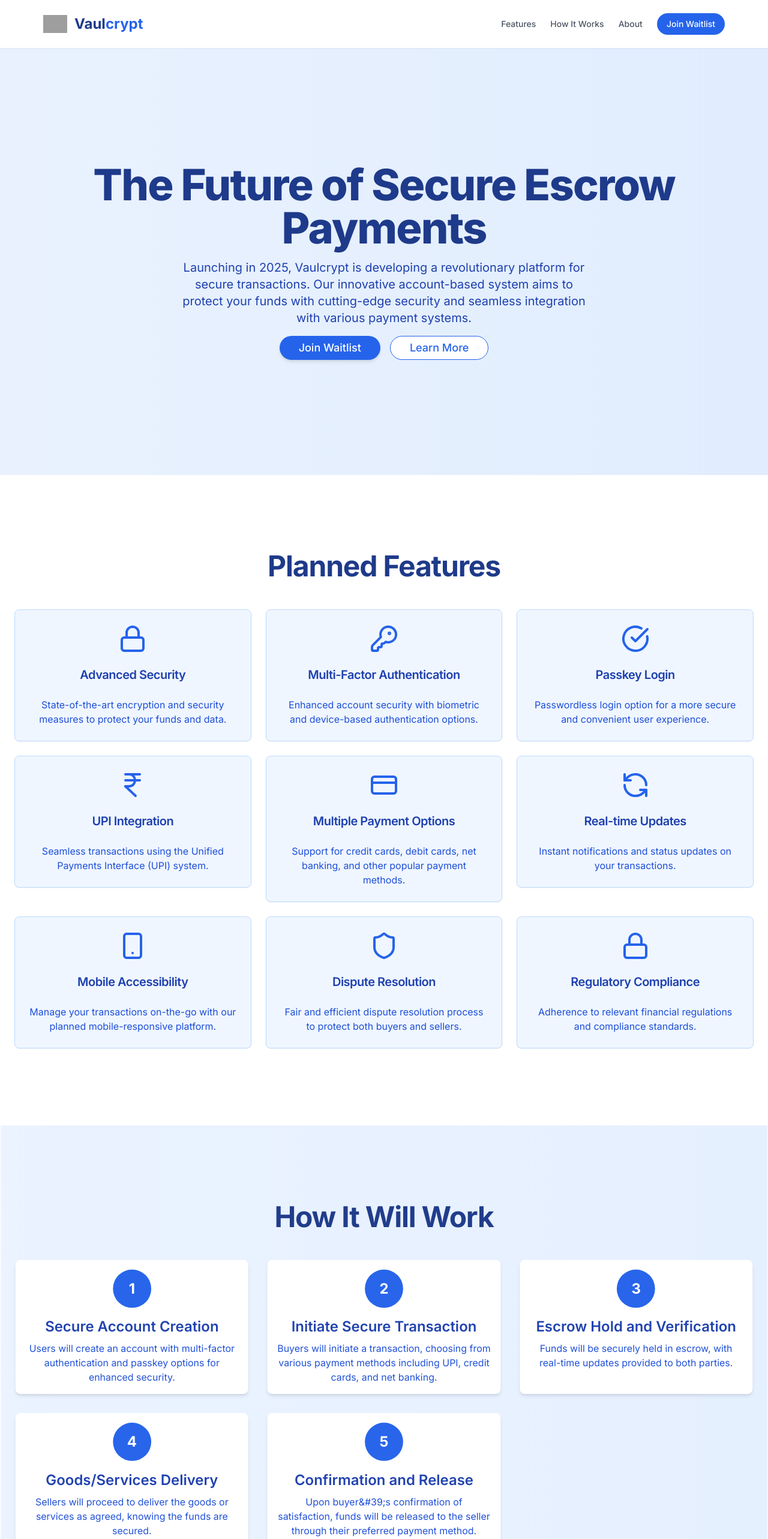
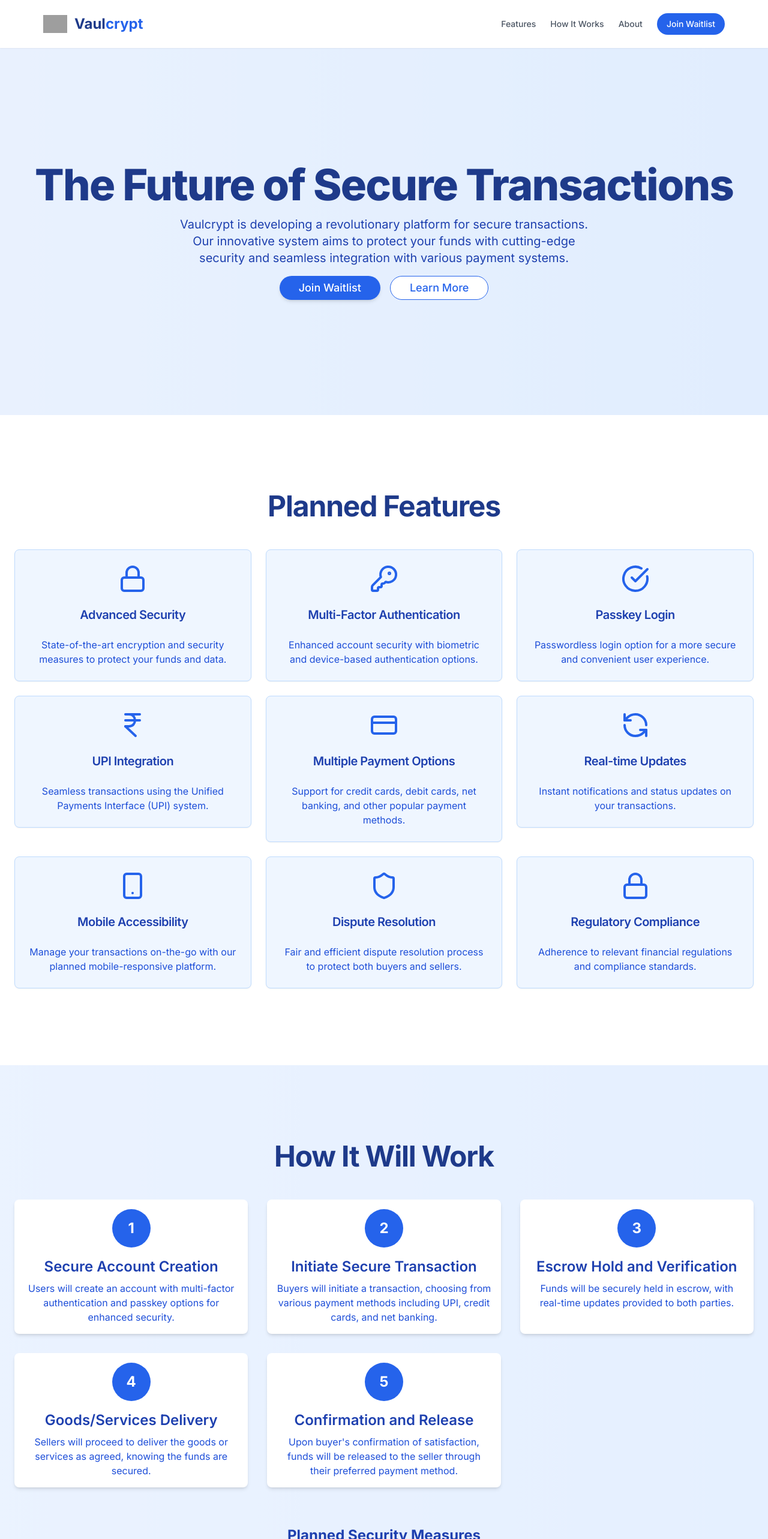
Before and after one commit to Luffy6963/VaulCrypt, a Next.js app: page / in a window 1280 px wide. Shown: the top 2566 px of the page at 60% size. Built offline with nearby package versions, Linux system fonts and the light colour scheme; grey boxes are pictures that could not be loaded.

Commit message:
Second Commit

```diff
--- a/app/page.tsx
+++ b/app/page.tsx
@@ -1,5 +1,7 @@
+// page.tsx
 'use client'
 
+import { Inter } from '@next/font/google'
 import { Button } from "@/components/ui/button"
 import { Card, CardContent, CardHeader, CardTitle } from "@/components/ui/card"
 import { Input } from "@/components/ui/input"
@@ -7,6 +9,12 @@ import { ArrowRight, CheckCircle, Lock, RefreshCcw, Shield, Smartphone, Twitter,
 import { useRef, useState } from "react"
 import { motion, useScroll, useTransform } from "framer-motion"
 import Image from 'next/image'
+
+// Import and configure the Inter font
+const inter = Inter({
+  subsets: ['latin'],
+  variable: '--font-sans',
+})
 
 export default function Component() {
   const [showContactInfo, setShowContactInfo] = useState(false)
@@ -86,7 +94,7 @@ export default function Component() {
   }
 
   return (
-    <div className="flex flex-col min-h-screen bg-gradient-to-b from-blue-50 to-white font-sans">
+    <div className={`${inter.variable} flex flex-col min-h-screen bg-gradient-to-b from-blue-50 to-white font-sans`}>
       {/* Header */}
       <motion.header
         className="px-6 lg:px-10 h-20 flex items-center bg-white shadow-sm sticky top-0 z-50"
@@ -220,12 +228,12 @@ export default function Component() {
               <motion.h1
                 className="text-4xl font-extrabold tracking-tight sm:text-5xl md:text-6xl lg:text-7xl text-blue-900"
               >
-                The Future of Secure Escrow Payments
+                The Future of Secure Transactions
               </motion.h1>
               <motion.p
                 className="mx-auto max-w-[700px] text-blue-800 text-lg md:text-xl"
               >
-                Launching in 2025, Vaulcrypt is developing a revolutionary platform for secure transactions. Our innovative account-based system aims to protect your funds with cutting-edge security and seamless integration with various payment systems.
+                Vaulcrypt is developing a revolutionary platform for secure transactions. Our innovative system aims to protect your funds with cutting-edge security and seamless integration with various payment systems.
               </motion.p>
               <motion.div className="flex flex-col sm:flex-row gap-4">
                 <Button onClick={() => scrollToSection(waitlistRef)} className="bg-blue-600 hover:bg-blue-700 text-white text-lg px-8 py-3 rounded-full shadow-md transition-shadow">
@@ -331,7 +339,7 @@ export default function Component() {
                 { step: 2, title: "Initiate Secure Transaction", content: "Buyers will initiate a transaction, choosing from various payment methods including UPI, credit cards, and net banking.", icon: KeyRound },
                 { step: 3, title: "Escrow Hold and Verification", content: "Funds will be securely held in escrow, with real-time updates provided to both parties.", icon: Shield },
                 { step: 4, title: "Goods/Services Delivery", content: "Sellers will proceed to deliver the goods or services as agreed, knowing the funds are secured.", icon: Smartphone },
-                { step: 5, title: "Confirmation and Release", content: "Upon buyer&#39;s confirmation of satisfaction, funds will be released to the seller through their preferred payment method.", icon: CheckCircle },
+                { step: 5, title: "Confirmation and Release", content: "Upon buyer's confirmation of satisfaction, funds will be released to the seller through their preferred payment method.", icon: CheckCircle },
               ].map((step, index) => (
                 <motion.div
                   key={index}
@@ -380,7 +388,7 @@ export default function Component() {
               className="mx-auto max-w-[700px] text-blue-700 text-lg md:text-xl text-center mb-12"
               variants={itemVariants}
             >
-              Vaulcrypt is an innovative startup founded in 2024, aiming to revolutionize secure escrow payment solutions. Our team consists of passionate fintech experts and cybersecurity professionals dedicated to creating a safer digital transaction environment for businesses and consumers.
+              Vaulcrypt is an innovative startup founded in 2024, aiming to revolutionize secure payment solutions. Our team consists of experts and professionals dedicated to creating a safer digital transaction environment for businesses and consumers.
             </motion.p>
             <motion.div
               className="grid gap-8 sm:grid-cols-2"
@@ -448,7 +456,7 @@ export default function Component() {
                   Be Part of the Secure Transaction Revolution
                 </h2>
                 <p className="mx-auto max-w-[700px] text-blue-700 text-lg md:text-xl">
-                  Vaulcrypt is preparing to transform B2C transactions. Join our waitlist to be among the first to experience our innovative escrow system in 2025.
+                  Vaulcrypt is preparing to transform B2C transactions. Join our waitlist to be among the first to experience our innovative system.
                 </p>
               </div>
               <form onSubmit={handleWaitlistSubmit} className="flex flex-col gap-4 w-full max-w-md">
@@ -498,7 +506,7 @@ export default function Component() {
                 Contact Us
               </h2>
               <p className="mx-auto max-w-[700px] text-blue-700 text-lg md:text-xl">
-                Have questions or want to learn more about Vaulcrypt? We&#39;d love to hear from you.
+                Have questions or want to learn more about Vaulcrypt? We would love to hear from you.
               </p>
               <Button onClick={handleContactUs} className="bg-blue-600 hover:bg-blue-700 text-white text-lg px-8 py-3 rounded-full flex items-center shadow-md transition-shadow">
                 Get in Touch
--- a/package.json
+++ b/package.json
@@ -9,6 +9,7 @@
     "lint": "next lint"
   },
   "dependencies": {
+    "@next/font": "^14.2.15",
     "@radix-ui/react-slot": "^1.1.0",
     "@radix-ui/react-toast": "^1.2.2",
     "@sendgrid/mail": "^8.1.3",
--- a/tailwind.config.js
+++ b/tailwind.config.js
@@ -1,3 +1,4 @@
+// tailwind.config.js
 const { fontFamily } = require('tailwindcss/defaultTheme');
 
 /** @type {import('tailwindcss').Config} */
```
Also changed, not shown: 1 other file (tests, documents, lock files or other folders).
